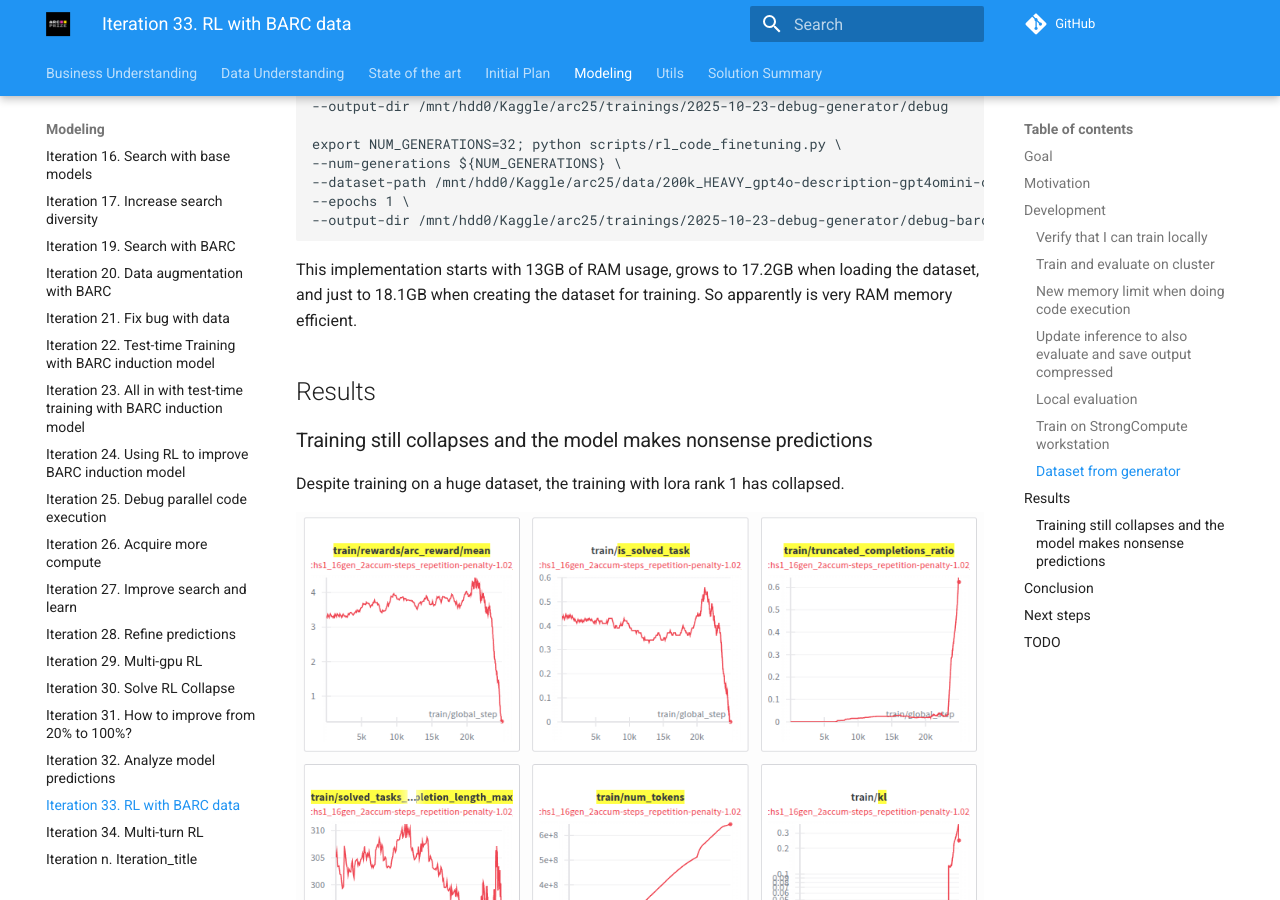
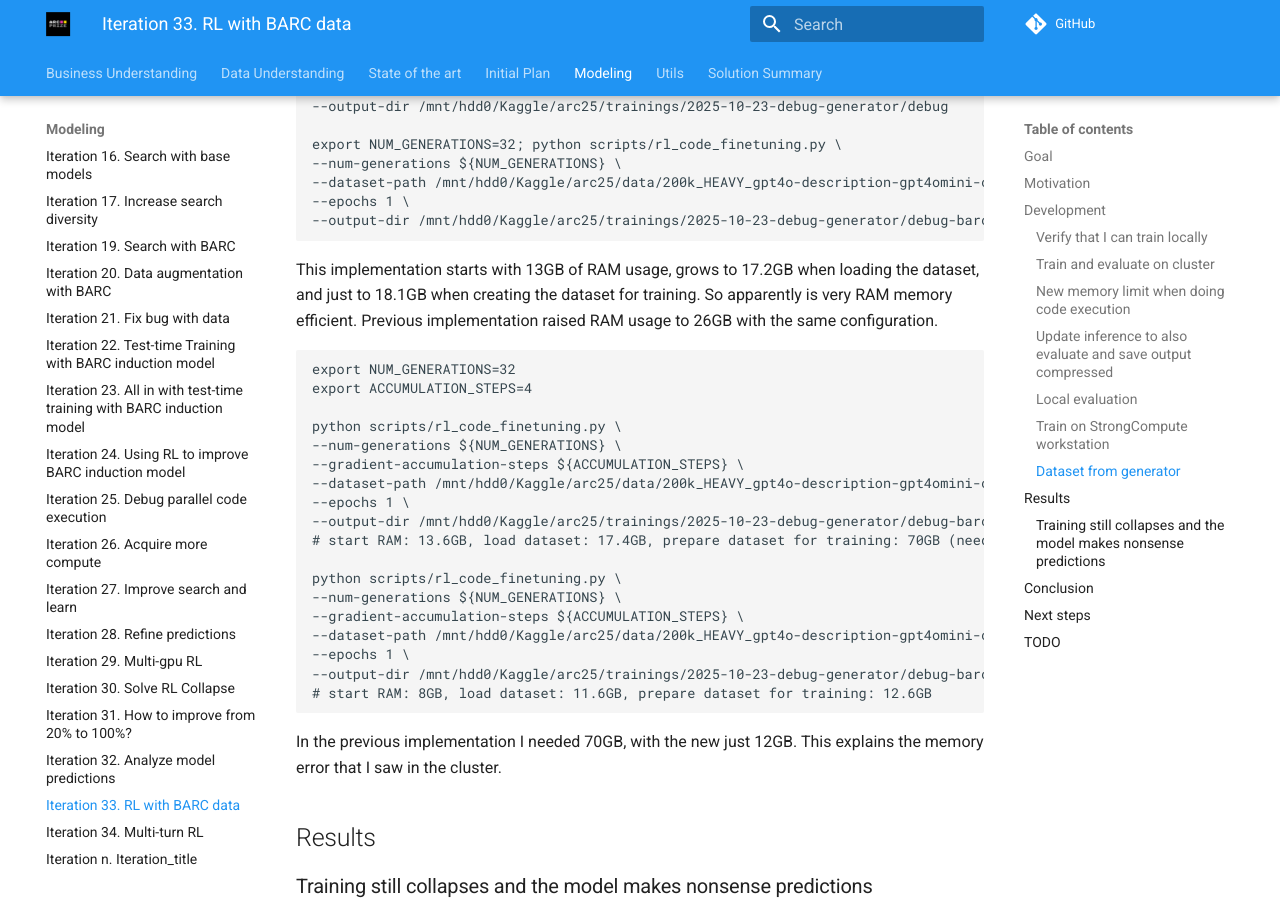
Before and after one commit to ironbar/arc25, an MkDocs documentation site: the page built from docs/modeling/Iteration_33_rl_barc.md, in a window 1280 px wide and 900 px high, scrolled down 13095 px. Built offline with MkDocs 1.6.1 and Material for MkDocs 9.7.7, drawn with Linux system fonts in a browser that asks for light colours; comment, search, counter and statistics services are not loaded.

Commit message:
verified new implementation

````diff
--- a/docs/modeling/Iteration_33_rl_barc.md
+++ b/docs/modeling/Iteration_33_rl_barc.md
@@ -688,7 +688,31 @@ export NUM_GENERATIONS=32; python scripts/rl_code_finetuning.py \
 ```
 
 This implementation starts with 13GB of RAM usage, grows to 17.2GB when loading the dataset, and just to 18.1GB
-when creating the dataset for training. So apparently is very RAM memory efficient.
+when creating the dataset for training. So apparently is very RAM memory efficient. Previous implementation
+raised RAM usage to 26GB with the same configuration.
+
+```bash
+export NUM_GENERATIONS=32
+export ACCUMULATION_STEPS=4
+
+python scripts/rl_code_finetuning.py \
+--num-generations ${NUM_GENERATIONS} \
+--gradient-accumulation-steps ${ACCUMULATION_STEPS} \
+--dataset-path /mnt/hdd0/Kaggle/arc25/data/200k_HEAVY_gpt4o-description-gpt4omini-code_generated_problems/dataset_100k.json.gz \
+--epochs 1 \
+--output-dir /mnt/hdd0/Kaggle/arc25/trainings/2025-10-23-debug-generator/debug-barc_${NUM_GENERATIONS}generations_${ACCUMULATION_STEPS}accum-steps_from_list
+# start RAM: 13.6GB, load dataset: 17.4GB, prepare dataset for training: 70GB (needed to use swap memory)
+
+python scripts/rl_code_finetuning.py \
+--num-generations ${NUM_GENERATIONS} \
+--gradient-accumulation-steps ${ACCUMULATION_STEPS} \
+--dataset-path /mnt/hdd0/Kaggle/arc25/data/200k_HEAVY_gpt4o-description-gpt4omini-code_generated_problems/dataset_100k.json.gz \
+--epochs 1 \
+--output-dir /mnt/hdd0/Kaggle/arc25/trainings/2025-10-23-debug-generator/debug-barc_${NUM_GENERATIONS}generations_${ACCUMULATION_STEPS}accum-steps_from_generator
+# start RAM: 8GB, load dataset: 11.6GB, prepare dataset for training: 12.6GB
+```
+
+In the previous implementation I needed 70GB, with the new just 12GB. This explains the memory error that I saw in the cluster.
 
 ## Results
 
````
